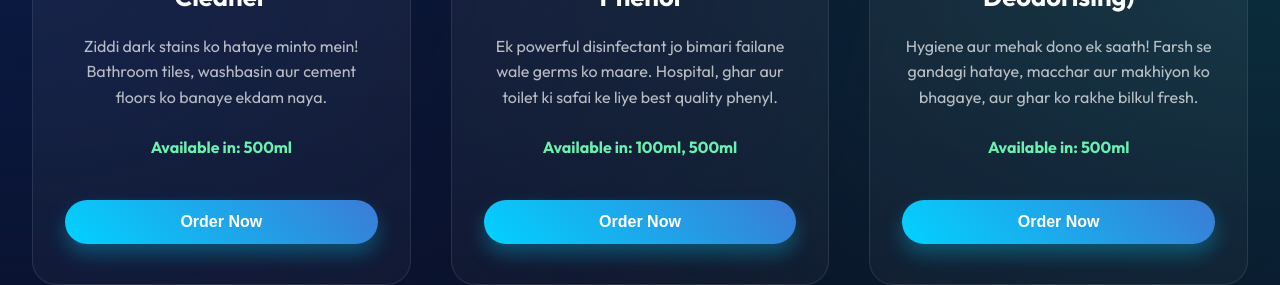
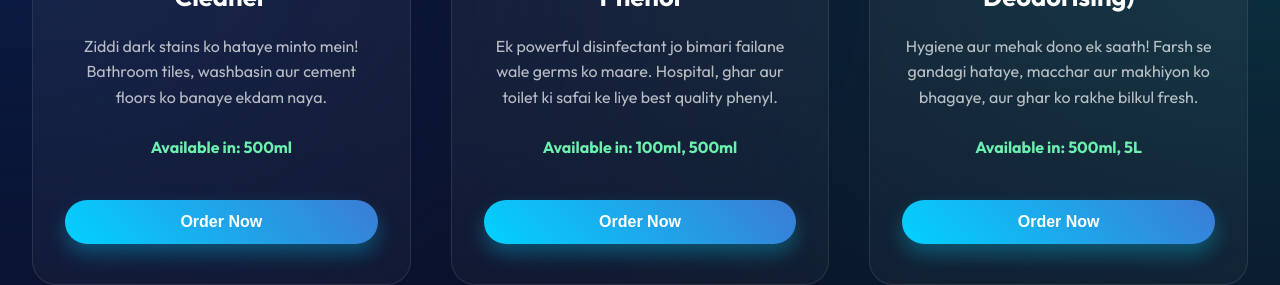
Before and after one commit to Raman045/MaxxOcare, a Next.js app: page / in a window 1280 px wide. Shown: the part 4020-4305 px from the top of the page. Built offline with nearby package versions, Linux system fonts and the light colour scheme.

Commit message:
update: added 5L size option to White Phenyl

```diff
--- a/app/page.js
+++ b/app/page.js
@@ -75,7 +75,7 @@ export default function Home() {
       id: 9,
       name: 'White Phenyl (Hygiene Deodorising)',
       desc: 'Hygiene aur mehak dono ek saath! Farsh se gandagi hataye, macchar aur makhiyon ko bhagaye, aur ghar ko rakhe bilkul fresh.',
-      size: 'Available in: 500ml',
+      size: 'Available in: 500ml, 5L',
       image: '/white-phenyl.png',
       gallery: ['/white-phenyl.png', '/usecase-white-floor.jpg']
     },
```
